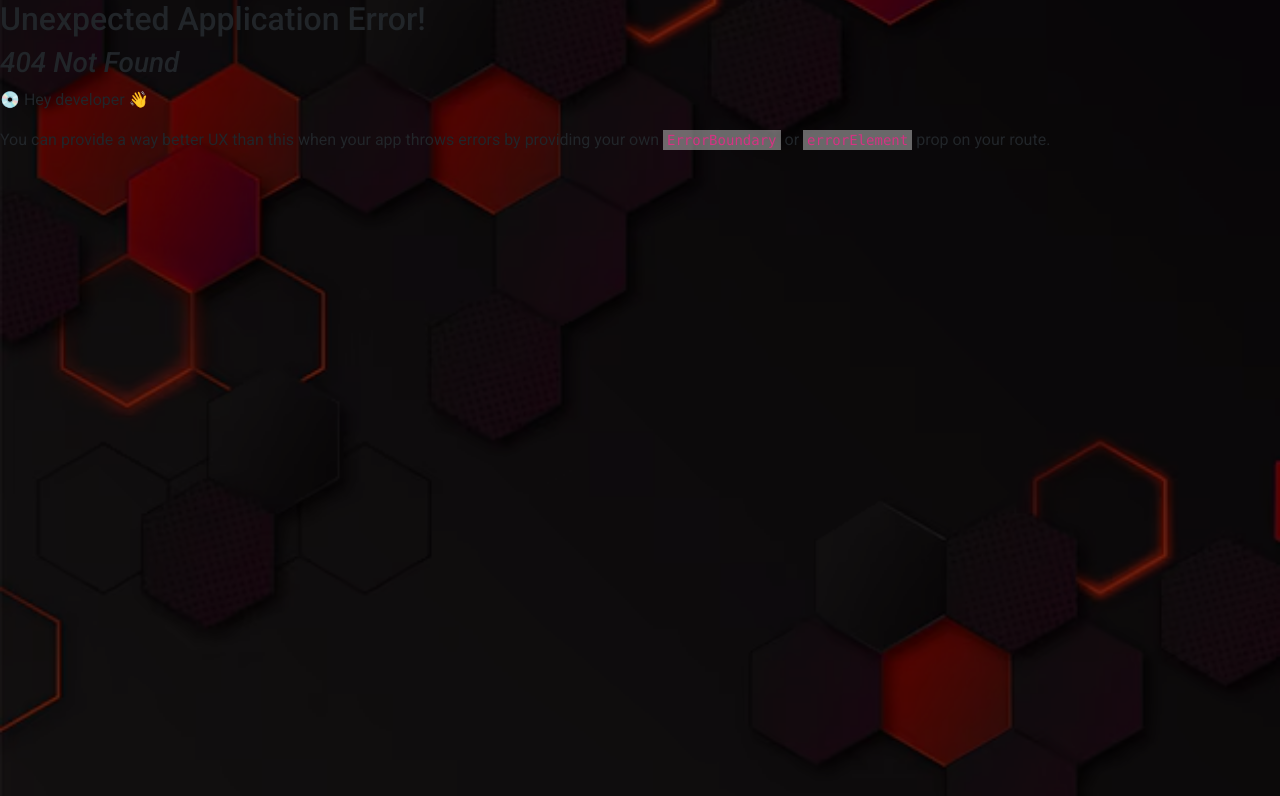
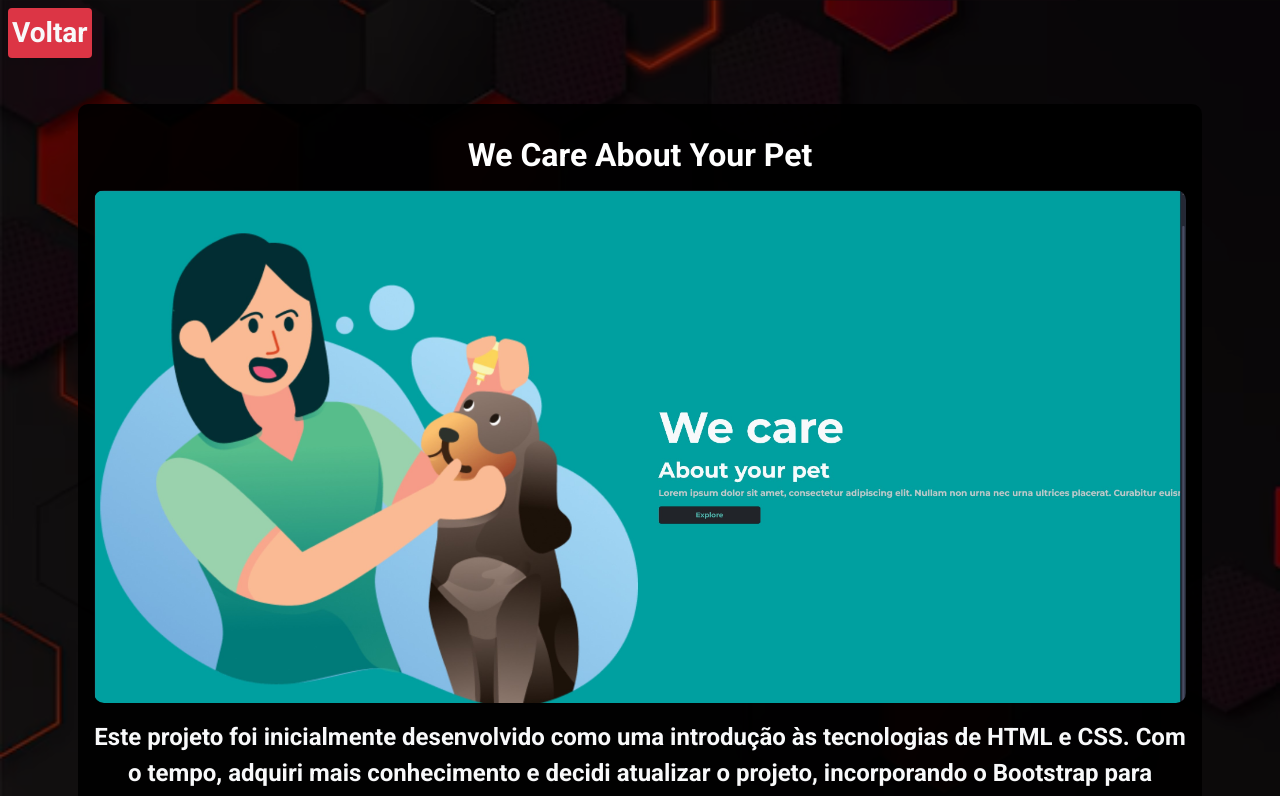
Before and after one commit to ErikBdaSilva20/Portifolio-Antigo, a React (Vite) app: page /Portifolio-Antigo/Projetos in a window 1280 px wide. Before the commit this address had no page. Shown: the top 796 px of the page. Built offline with nearby package versions, Linux system fonts and the light colour scheme; a web font is replaced by a local one.

Commit message:
Correção das rotas para manter o projeto ativo

```diff
--- a/src/components/BackButton/index.jsx
+++ b/src/components/BackButton/index.jsx
@@ -7,10 +7,13 @@ function BackButton() {
 
   return (
     <Container>
-      <div className="fs-3 p-2 top-0 start-0 position-absolute" style={{ zIndex: 10 }}>
+      <div
+        className="fs-3 p-2 top-0 start-0 position-absolute"
+        style={{ zIndex: 10 }}
+      >
         <button
           className="fw-bold bg-danger rounded-1 p-1 text-light border-0 mb-5"
-          onClick={() => navigate("/Minha_Pag_Portifolio")}
+          onClick={() => navigate("/Portifolio-Antigo")}
         >
           Voltar
         </button>
--- a/src/components/Buttons/index.jsx
+++ b/src/components/Buttons/index.jsx
@@ -4,9 +4,9 @@ import ButtonNavigate from "./styles"; // Componente customizado
 function Buttons() {
   const navigate = useNavigate();
   const buttons = [
-    { path: "/Minha_Pag_Portifolio/Projetos", label: "Projetos" },
-    { path: "/Minha_Pag_Portifolio/SobreMim", label: "Sobre Mim" },
-    { path: "/Minha_Pag_Portifolio/Habilidades", label: "Habilidades" },
+    { path: "/Portifolio-Antigo/Projetos", label: "Projetos" },
+    { path: "/Portifolio-Antigo/SobreMim", label: "Sobre Mim" },
+    { path: "/Portifolio-Antigo/Habilidades", label: "Habilidades" },
   ];
 
   return (
```
Also changed, not shown: src/routes.jsx (+4 -4 lines), 1 other file (tests, documents, lock files or other folders).
